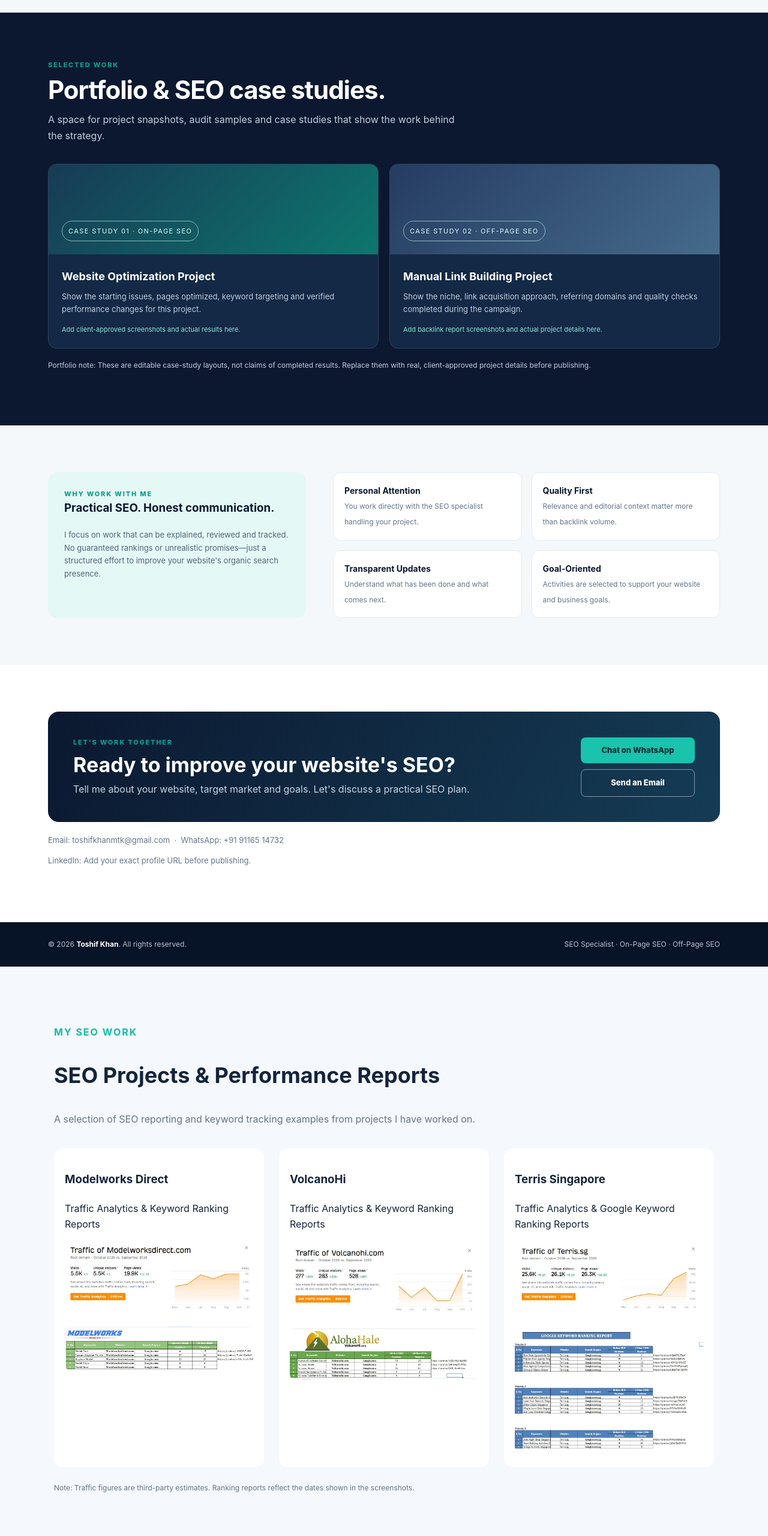
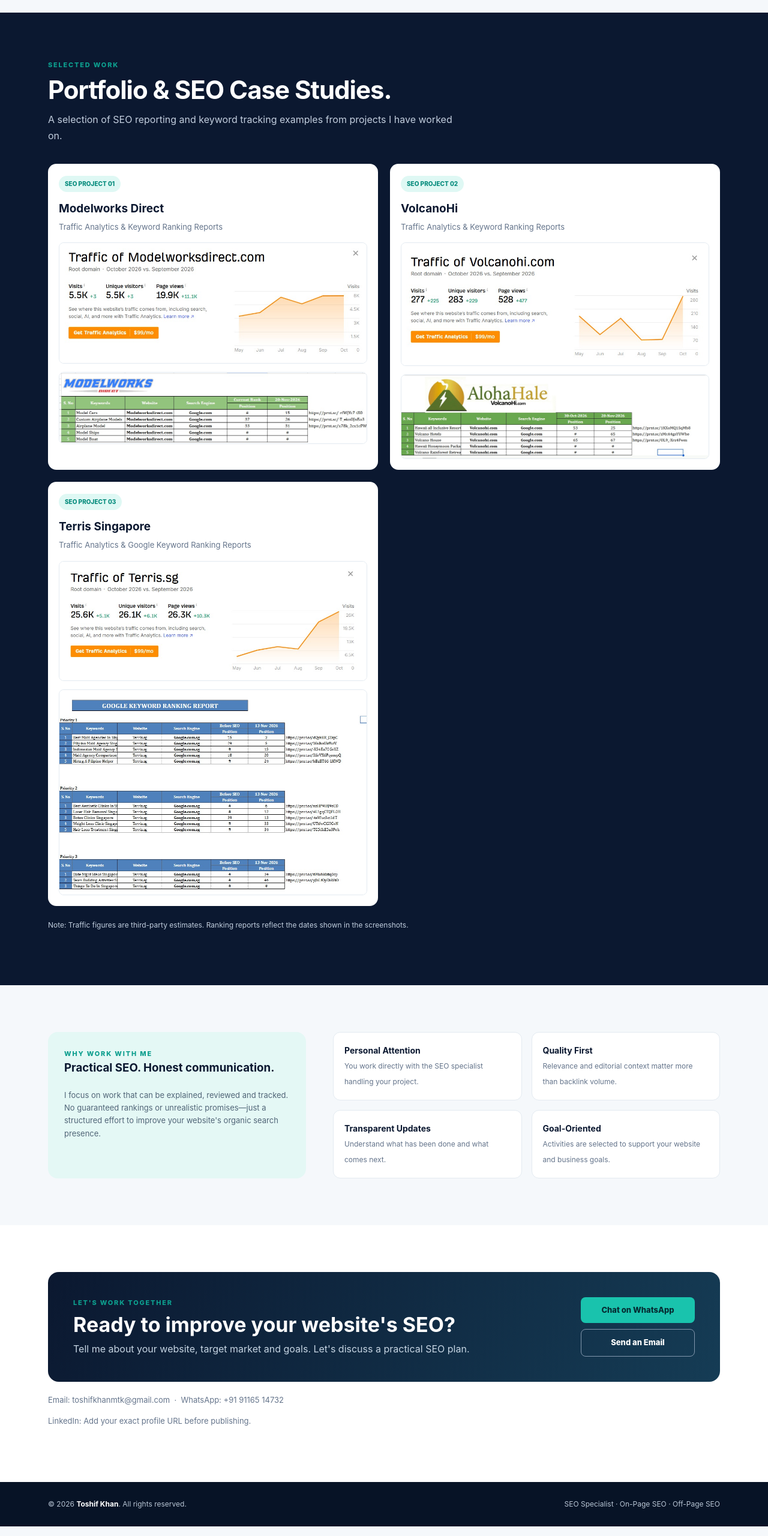
Before and after one commit to toshifkhanmtk-ux/toshif-seo-portfolio, a plain HTML site: page index.html in a window 1280 px wide. Shown: the part 2760-5320 px from the top of the page at 60% size. Drawn offline with Linux system fonts and the light colour scheme.

Commit message:
Update index.html

```diff
--- a/index.html
+++ b/index.html
@@ -1,3 +1,4 @@
+
 <!DOCTYPE html>
 <html lang="en">
 <head>
@@ -15,8 +16,15 @@ nav{min-height:76px;display:flex;align-items:center;justify-content:space-betwee
 section{padding:78px 0}.section-head{max-width:680px;margin-bottom:34px}.kicker{font-size:11px;letter-spacing:1.8px;text-transform:uppercase;color:#0d9e8e;font-weight:800}.section-head h2{font-size:clamp(30px,4vw,42px);line-height:1.15;letter-spacing:-1px;color:var(--navy);margin:9px 0 12px}.section-head p{color:var(--muted);margin:0}.about-grid{display:grid;grid-template-columns:1fr 1fr;gap:50px;align-items:start}.about-copy p{color:#536277}.about-panel{background:#fff;border:1px solid var(--line);padding:26px;border-radius:14px}.about-panel h3{margin:0 0 15px;color:var(--navy)}.checklist{display:grid;gap:12px}.check{display:flex;gap:10px;font-size:14px;color:#45546a}.check b{color:#0eaa98}
 .services{background:#fff}.cards{display:grid;grid-template-columns:repeat(3,1fr);gap:17px}.card{background:#f8fafc;border:1px solid var(--line);border-radius:13px;padding:24px;transition:.2s}.card:hover{transform:translateY(-4px);border-color:#8adfd5;box-shadow:0 14px 35px #1027460c}.ico{width:42px;height:42px;border-radius:10px;background:#dff8f4;color:#078c7d;display:grid;place-items:center;font-size:20px;font-weight:800}.card h3{font-size:17px;color:var(--navy);margin:15px 0 7px}.card p{font-size:13px;color:var(--muted);margin:0}
 .process-grid{display:grid;grid-template-columns:repeat(4,1fr);gap:15px}.step{padding:21px;background:#fff;border:1px solid var(--line);border-radius:12px}.num{font-size:12px;color:#0aa38f;font-weight:900;letter-spacing:1px}.step h3{font-size:16px;color:var(--navy);margin:8px 0}.step p{font-size:12px;color:var(--muted);margin:0}
-.portfolio{background:var(--navy);color:#fff}.portfolio .section-head h2{color:#fff}.portfolio .section-head p{color:#c2cede}.portfolio-grid{display:grid;grid-template-columns:repeat(2,1fr);gap:18px}.project{background:#132946;border:1px solid #31445f;border-radius:14px;overflow:hidden}.project-art{min-height:150px;padding:22px;background:linear-gradient(135deg,#173b55,#0d766e);display:flex;align-items:end}.project-art.alt{background:linear-gradient(135deg,#263c62,#456b8b)}.project-art span{font-size:11px;text-transform:uppercase;letter-spacing:1.4px;color:#d7fff8;border:1px solid #b8f5e8a6;padding:7px 10px;border-radius:20px}.project-body{padding:22px}.project-body h3{margin:0 0 8px;font-size:18px}.project-body p{margin:0;color:#c0cede;font-size:13px}.project-body .note{color:#8fe5d9;font-size:11px;margin-top:13px}
-.portfolio-note{font-size:12px;color:#c0cede;margin-top:18px}
+.portfolio{background:var(--navy);color:#fff}.portfolio .section-head h2{color:#fff}.portfolio .section-head p{color:#c2cede}
+.portfolio-grid{display:grid;grid-template-columns:repeat(2,1fr);gap:20px}
+.project{background:#fff;color:var(--ink);border-radius:14px;overflow:hidden;padding:18px}
+.project h3{color:var(--navy);margin:0 0 5px;font-size:19px}
+.project p{color:var(--muted);font-size:13px;margin:0 0 15px}
+.project img{display:block;width:100%;height:auto;border-radius:8px;border:1px solid var(--line)}
+.project img+img{margin-top:14px}
+.project-label{display:inline-block;background:#dff8f4;color:#078c7d;padding:5px 10px;border-radius:20px;font-size:10px;font-weight:800;margin-bottom:12px}
+.portfolio-note{font-size:12px;color:#c0cede;margin-top:22px}
 .why-grid{display:grid;grid-template-columns:.8fr 1.2fr;gap:45px}.why-panel{background:#e4f8f5;border-radius:16px;padding:27px}.why-panel h3{color:var(--navy);margin-top:0}.why-panel p{font-size:13px;color:#506577}.why-list{display:grid;grid-template-columns:1fr 1fr;gap:16px}.why-item{padding:18px;background:#fff;border:1px solid var(--line);border-radius:12px}.why-item strong{display:block;color:var(--navy);font-size:14px}.why-item span{font-size:12px;color:var(--muted)}
 .contact{background:#fff}.contact-box{background:linear-gradient(120deg,var(--navy),#153c55);border-radius:18px;padding:42px;color:#fff;display:grid;grid-template-columns:1fr auto;gap:25px;align-items:center}.contact-box h2{font-size:34px;line-height:1.15;margin:8px 0}.contact-box p{color:#c6d5e3;margin:0}.contact-actions{display:grid;gap:10px;min-width:190px}.contact-actions a{display:block;text-align:center;padding:11px 15px;border-radius:8px;background:var(--teal);color:#062c32;font-weight:800;font-size:13px}.contact-actions a.outline{background:transparent;border:1px solid #8297ad;color:#fff}
 footer{background:#071326;color:#b8c5d4;padding:27px 0;font-size:12px}.foot{display:flex;justify-content:space-between;gap:15px;flex-wrap:wrap}.foot strong{color:#fff}
@@ -108,16 +116,46 @@ footer{background:#071326;color:#b8c5d4;padding:27px 0;font-size:12px}.foot{disp
 </div>
 </div>
 </section>
+
 <section class="portfolio" id="portfolio">
 <div class="wrap">
-  <div class="section-head"><div class="kicker">Selected Work</div><h2>Portfolio & SEO case studies.</h2><p>A space for project snapshots, audit samples and case studies that show the work behind the strategy.</p></div>
+<div class="section-head">
+<div class="kicker">Selected Work</div>
+<h2>Portfolio & SEO Case Studies.</h2>
+<p>A selection of SEO reporting and keyword tracking examples from projects I have worked on.</p>
+</div>
+
 <div class="portfolio-grid">
-   <article class="project"><div class="project-art"><span>Case Study 01 · On-Page SEO</span></div><div class="project-body"><h3>Website Optimization Project</h3><p>Show the starting issues, pages optimized, keyword targeting and verified performance changes for this project.</p><div class="note">Add client-approved screenshots and actual results here.</div></div></article>
-   <article class="project"><div class="project-art alt"><span>Case Study 02 · Off-Page SEO</span></div><div class="project-body"><h3>Manual Link Building Project</h3><p>Show the niche, link acquisition approach, referring domains and quality checks completed during the campaign.</p><div class="note">Add backlink report screenshots and actual project details here.</div></div></article>
+
+<article class="project">
+<span class="project-label">SEO PROJECT 01</span>
+<h3>Modelworks Direct</h3>
+<p>Traffic Analytics & Keyword Ranking Reports</p>
+<img src="modelworks-traffic.jpeg" alt="Modelworks Direct traffic report">
+<img src="modelworks-ranking.jpeg" alt="Modelworks Direct keyword ranking report">
+</article>
+
+<article class="project">
+<span class="project-label">SEO PROJECT 02</span>
+<h3>VolcanoHi</h3>
+<p>Traffic Analytics & Keyword Ranking Reports</p>
+<img src="volcano-traffic.jpeg" alt="VolcanoHi traffic report">
+<img src="volcano-ranking.jpeg" alt="VolcanoHi keyword ranking report">
+</article>
+
+<article class="project">
+<span class="project-label">SEO PROJECT 03</span>
+<h3>Terris Singapore</h3>
+<p>Traffic Analytics & Google Keyword Ranking Reports</p>
+<img src="terris-traffic.jpeg" alt="Terris Singapore traffic report">
+<img src="terris-ranking.jpeg" alt="Terris Singapore keyword ranking report">
+</article>
+
 </div>
-  <p class="portfolio-note">Portfolio note: These are editable case-study layouts, not claims of completed results. Replace them with real, client-approved project details before publishing.</p>
+<p class="portfolio-note">Note: Traffic figures are third-party estimates. Ranking reports reflect the dates shown in the screenshots.</p>
 </div>
 </section>
+
 <section id="why">
 <div class="wrap why-grid">
 <div class="why-panel"><div class="kicker">Why Work With Me</div><h3>Practical SEO. Honest communication.</h3><p>I focus on work that can be explained, reviewed and tracked. No guaranteed rankings or unrealistic promises—just a structured effort to improve your website's organic search presence.</p></div>
@@ -145,45 +183,5 @@ footer{background:#071326;color:#b8c5d4;padding:27px 0;font-size:12px}.foot{disp
 </main>
 <footer><div class="wrap foot"><div>© <span id="year"></span> <strong>Toshif Khan</strong>. All rights reserved.</div><div>SEO Specialist · On-Page SEO · Off-Page SEO</div></div></footer>
 <script>document.getElementById('year').textContent=new Date().getFullYear();document.querySelectorAll('.navlinks a').forEach(a=>a.addEventListener('click',()=>document.querySelector('.navlinks').classList.remove('open')));</script>
-
-<section id="portfolio" style="padding:80px 7%;background:#f5f8fc;color:#14243d;">
-  <div style="max-width:1100px;margin:auto;">
-    <p style="color:#12bda9;font-weight:bold;letter-spacing:2px;">MY SEO WORK</p>
-    <h2 style="font-size:36px;">SEO Projects & Performance Reports</h2>
-    <p style="color:#64748b;line-height:1.7;">
-      A selection of SEO reporting and keyword tracking
-      examples from projects I have worked on.
-    </p>
-
-    <div style="display:grid;grid-template-columns:repeat(auto-fit,minmax(280px,1fr));gap:25px;margin-top:35px;">
-
-      <article style="background:white;padding:18px;border-radius:14px;">
-        <h3>Modelworks Direct</h3>
-        <p>Traffic Analytics & Keyword Ranking Reports</p>
-        <img src="modelworks-traffic.jpeg" alt="Modelworks traffic report" style="width:100%;border-radius:8px;">
-        <img src="modelworks-ranking.jpeg" alt="Modelworks keyword ranking report" style="width:100%;margin-top:12px;border-radius:8px;">
-      </article>
-
-      <article style="background:white;padding:18px;border-radius:14px;">
-        <h3>VolcanoHi</h3>
-        <p>Traffic Analytics & Keyword Ranking Reports</p>
-        <img src="volcano-traffic.jpeg" alt="VolcanoHi traffic report" style="width:100%;border-radius:8px;">
-        <img src="volcano-ranking.jpeg" alt="VolcanoHi keyword ranking report" style="width:100%;margin-top:12px;border-radius:8px;">
-      </article>
-
-      <article style="background:white;padding:18px;border-radius:14px;">
-        <h3>Terris Singapore</h3>
-        <p>Traffic Analytics & Google Keyword Ranking Reports</p>
-        <img src="terris-traffic.jpeg" alt="Terris traffic report" style="width:100%;border-radius:8px;">
-        <img src="terris-ranking.jpeg" alt="Terris keyword ranking report" style="width:100%;margin-top:12px;border-radius:8px;">
-      </article>
-
-    </div>
-    <p style="font-size:12px;color:#64748b;margin-top:25px;">
-      Note: Traffic figures are third-party estimates.
-      Ranking reports reflect the dates shown in the screenshots.
-    </p>
-  </div>
-</section>
 </body>
 </html>
```
Lines whose indentation alone changed are shown as unchanged.
